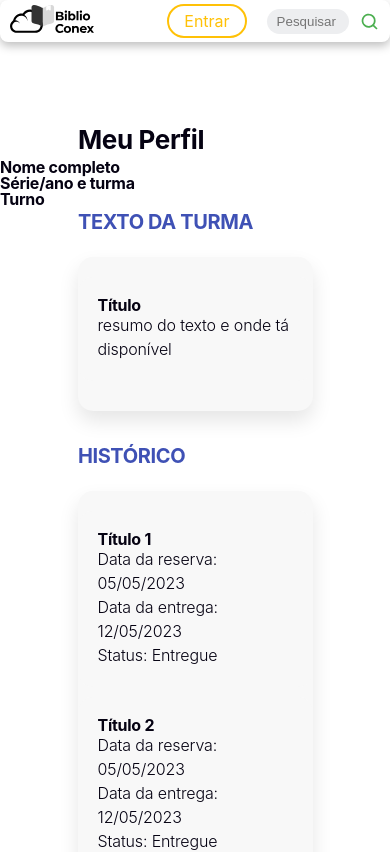
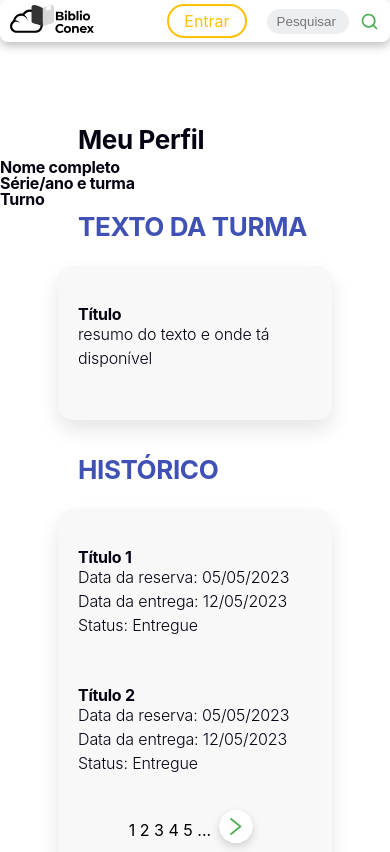
Before and after one commit to ES-231-gp2/frontend, a React (Create React App) app in the folder biblioconex/: page /aluno in a window 390 px wide. Shown: the top 852 px of the page. Built offline with nearby package versions, Linux system fonts and the light colour scheme.

Commit message:
add responsividade a página de perfil do professor

```diff
--- a/biblioconex/src/containers/Perfis/Professor.js
+++ b/biblioconex/src/containers/Perfis/Professor.js
@@ -4,17 +4,17 @@
 function Professor() {
     return (
         <div class='Professor'>
-            <h2 class='info'>Meu Perfil</h2>
+            <h2 class='info'>MEU PERFIL</h2>
             <h4 class='info'>Nome completo do professor</h4>
             {/* transformar Turmas em link para página de turmas*/}
-            <h4 class='info'>Turmas</h4>
+            <h4 ><Link to="/turmas" class='info-turma'>Turmas</Link></h4>
 
             <div className='Professor-contents'>
                 <h2>REGISTRA TEXTO</h2>
-                <div className='Contents-perfis'>
+                <div className='Contents-card'>
                     <input placeholder="Nome do texto"></input>
                     <input placeholder="Turma do texto"></input>
-                    <div className='botao'>Salvar</div>
+                    <div className='botao-salvar'>Salvar</div>
                 </div>
 
                 <div className='botao' style={{flex: "right"}}>Alterar dados</div>
--- a/biblioconex/src/containers/Perfis/professor.css
+++ b/biblioconex/src/containers/Perfis/professor.css
@@ -1,13 +1,13 @@
-.Aluno {
-    justify-content: center;
+.Professor {
+    height: auto;
+    flex-shrink: 0;
+    margin: auto;
     align-items: center;
     text-align: center;
+    margin-top: 50px;
 }
 
-.info {
-    left: -300px;
-}
-.Aluno-contents {
+.Professor-contents {
     margin-top: 100px;
     max-width: 1100px;
     height: auto;
@@ -16,12 +16,12 @@
     margin-right: auto;
     display: flex;
     flex-direction: column;
-    align-items: center; /* Centraliza horizontalmente */
-    justify-content: center; /* Centraliza verticalmente */
+    align-items: center;
+    justify-content: center;
 }
 
-.Contents-perfis {
-    width: 50%;
+.Contents-card {
+    width: 70%;
     height: auto;
     border-radius: 15px;
     background: #F8F8F8;
@@ -37,14 +37,14 @@
 
 h2 {
     color: #3F51B5;
-    font-size: 20px;
+    font-size: 26px;
     font-style: normal;
     font-weight: 700;
     line-height: 150%;
     letter-spacing: -0.38px;
 }
 
-.botao {
+.botao-salvar {
     width: 161px;
     height: 43px;
     flex-shrink: 0;
@@ -60,3 +60,34 @@
     align-items: center;
     cursor: pointer;
 }
+
+.botao-salvar:active {
+    width: 126px;
+    height: 32px;
+    background: white;
+    color: #FFC107;
+    border: 2px solid #FFC107;
+}
+
+.botao {
+    background: #FF4081;
+}
+
+.botao:active {
+    width: 126px;
+    height: 32px;
+    background: white;
+    color: #FF4081;
+    border: 2px solid #FF4081;
+}
+
+
+.info-turma {
+    text-decoration: none;
+  color: inherit;
+  background: none;
+  border: none;
+  cursor: pointer;
+  color: #000;
+  font-weight: 600;
+}
```
Also changed, not shown: biblioconex/src/containers/Footer.js (deleted).
